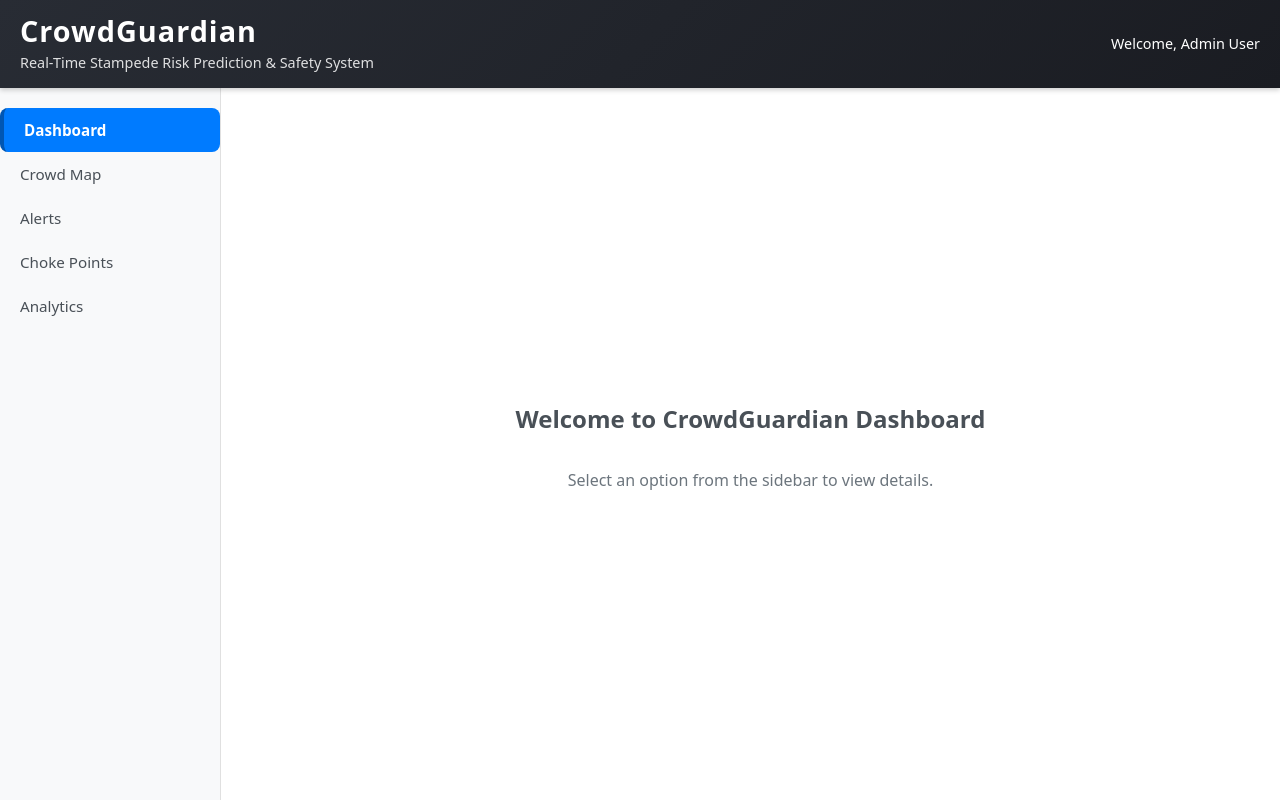
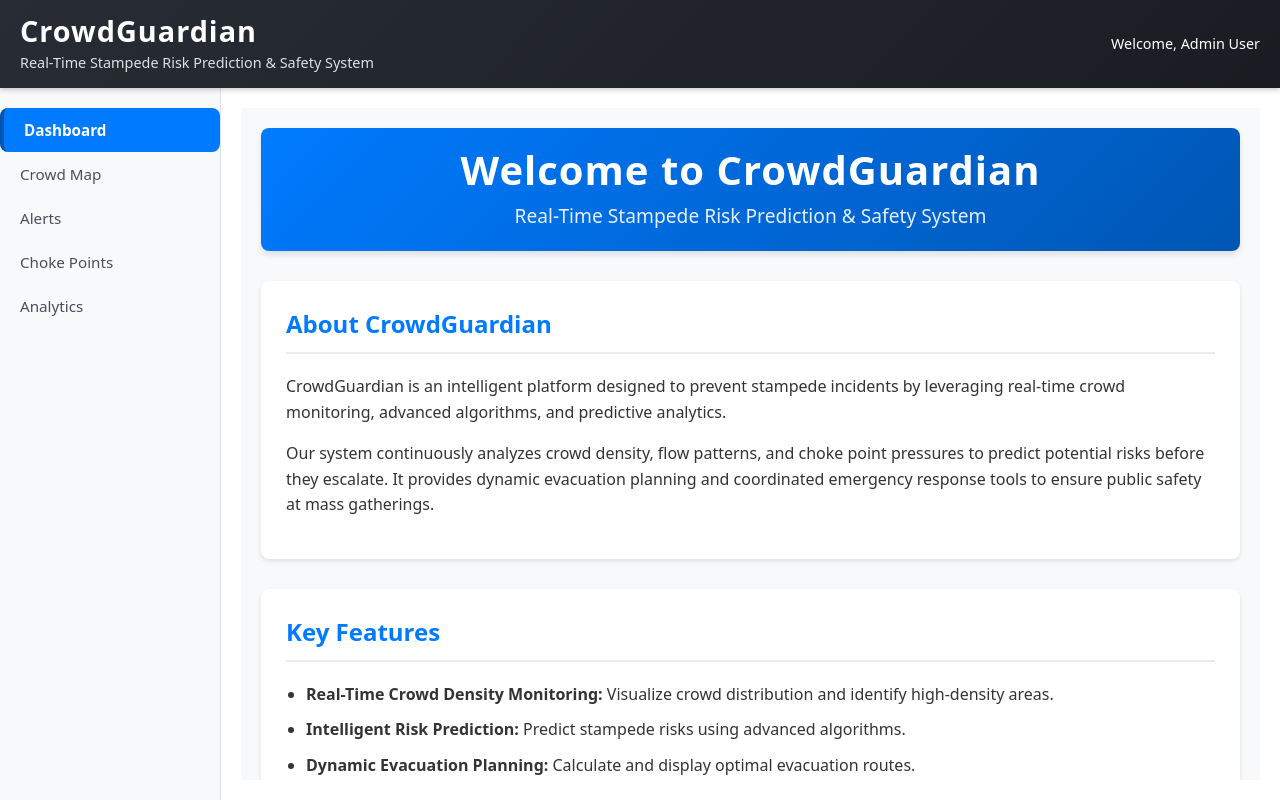
Before and after one commit to SwayamKohli/CrowdGuardian, a React (Vite) app in the folder frontend/: page / in a window 1280 px wide. Built offline with nearby package versions, Linux system fonts and the light colour scheme.

Commit message:
Frontend: Enhance Dashboard landing page with informative content and styling

```diff
--- a/frontend/src/components/layout/MainContent.css
+++ b/frontend/src/components/layout/MainContent.css
@@ -1,25 +1,88 @@
+/* Existing styles for other components */
 .app-main-content {
-  flex: 1; /* Utilize remaining horizontal space */
+  flex: 1;
   padding: 20px;
-  overflow-y: auto; /* Enable vertical scrolling */
+  overflow-y: auto;
   background-color: #ffffff;
   display: flex;
   flex-direction: column;
 }
 
-/* Styles for the dashboard placeholder view */
-.dashboard-placeholder {
-  text-align: center;
-  padding: 40px 20px;
-  color: #6c757d;
-  flex: 1; /* Ensure placeholder fills the available height */
+/* --- New Styles for Dashboard View --- */
+.dashboard-container {
+  flex: 1;
   display: flex;
   flex-direction: column;
-  justify-content: center; /* Center content vertically */
-  align-items: center; /* Center content horizontally */
+  justify-content: flex-start;
+  align-items: stretch;
+  padding: 20px;
+  background-color: #f8f9fa;
+  color: #333;
+  overflow-y: auto;
 }
 
-.dashboard-placeholder h2 {
-  margin-bottom: 15px;
-  color: #495057;
+.dashboard-header {
+  text-align: center;
+  margin-bottom: 30px;
+  padding: 20px;
+  background: linear-gradient(135deg, #007bff, #0056b3);
+  color: white;
+  border-radius: 8px;
+  box-shadow: 0 4px 6px rgba(0,0,0,0.1);
 }
+
+.dashboard-header h1 {
+  margin: 0 0 10px 0;
+  font-size: 2.5em;
+  letter-spacing: 1px;
+}
+
+.dashboard-header p {
+  margin: 0;
+  font-size: 1.2em;
+  opacity: 0.9;
+}
+
+.dashboard-content {
+  display: flex;
+  flex-direction: column;
+  gap: 30px;
+  max-width: 1200px;
+  margin: 0 auto;
+  width: 100%;
+}
+
+.dashboard-intro,
+.dashboard-features,
+.dashboard-call-to-action {
+  background-color: white;
+  padding: 25px;
+  border-radius: 8px;
+  box-shadow: 0 2px 4px rgba(0,0,0,0.1);
+}
+
+.dashboard-intro h2,
+.dashboard-features h2,
+.dashboard-call-to-action h2 {
+  color: #007bff;
+  margin-top: 0;
+  border-bottom: 2px solid #e9ecef;
+  padding-bottom: 10px;
+}
+
+.dashboard-intro p,
+.dashboard-features ul,
+.dashboard-call-to-action ul {
+  font-size: 1em;
+  line-height: 1.6;
+}
+
+.dashboard-features ul,
+.dashboard-call-to-action ul {
+  padding-left: 20px;
+}
+
+.dashboard-features li,
+.dashboard-call-to-action li {
+  margin-bottom: 10px;
+}
--- a/frontend/src/components/layout/MainContent.jsx
+++ b/frontend/src/components/layout/MainContent.jsx
@@ -1,20 +1,16 @@
 import React from 'react';
 import './MainContent.css';
+// Import the components to be rendered based on navigation
 import MapView from '../../components/MapView';
 import AlertsPanel from '../../components/AlertsPanel';
 import ChokePointMonitor from '../../components/ChokePointMonitor';
 import HistoricalAnalytics from '../../components/HistoricalAnalytics';
+// import EvacuationPlanner from '../../components/EvacuationPlanner'; // Import when created
 
-/**
- * Main application content wrapper responsible for rendering the active component
- * based on the current view state controlled by the sidebar.
- *
- * @param {object} props - The component props.
- * @param {string} props.activeView - Identifier for the currently active view (e.g., 'map', 'analytics').
- */
+// Accept activeView as a prop
 const MainContent = ({ activeView }) => {
 
-  // Function to determine which primary component to render
+  // Function to render the correct component based on activeView
   const renderActiveComponent = () => {
     switch (activeView) {
       case 'map':
@@ -25,15 +21,48 @@ const MainContent = ({ activeView }) => {
         return <ChokePointMonitor />;
       case 'analytics':
         return <HistoricalAnalytics />;
-      // case 'evacuation': // Placeholder for EvacuationPlanner component
+      // case 'evacuation': // Add case when EvacuationPlanner is ready
       //   return <EvacuationPlanner />;
-      case 'dashboard':
+      case 'dashboard': // Specific dashboard view
       default:
         return (
-          <div className="dashboard-placeholder">
-            <h2>Welcome to CrowdGuardian Dashboard</h2>
-            <p>Select an option from the sidebar to view details.</p>
-            {/* Placeholder for quick stats or summary cards */}
+          <div className="dashboard-container">
+            <div className="dashboard-header">
+              <h1>Welcome to CrowdGuardian</h1>
+              <p className="dashboard-subtitle">Real-Time Stampede Risk Prediction & Safety System</p>
+            </div>
+            <div className="dashboard-content">
+              <div className="dashboard-intro">
+                <h2>About CrowdGuardian</h2>
+                <p>
+                  CrowdGuardian is an intelligent platform designed to prevent stampede incidents by leveraging real-time crowd monitoring, advanced algorithms, and predictive analytics.
+                </p>
+                <p>
+                  Our system continuously analyzes crowd density, flow patterns, and choke point pressures to predict potential risks before they escalate. It provides dynamic evacuation planning and coordinated emergency response tools to ensure public safety at mass gatherings.
+                </p>
+              </div>
+              <div className="dashboard-features">
+                <h2>Key Features</h2>
+                <ul>
+                  <li><strong>Real-Time Crowd Density Monitoring:</strong> Visualize crowd distribution and identify high-density areas.</li>
+                  <li><strong>Intelligent Risk Prediction:</strong> Predict stampede risks using advanced algorithms.</li>
+                  <li><strong>Dynamic Evacuation Planning:</strong> Calculate and display optimal evacuation routes.</li>
+                  <li><strong>Choke Point Management:</strong> Monitor and manage critical areas prone to bottlenecks.</li>
+                  <li><strong>Historical Analytics:</strong> Analyze past incidents and trends for improved safety strategies.</li>
+                  <li><strong>Multi-Channel Alerts:</strong> Trigger automated warnings via various communication channels.</li>
+                </ul>
+              </div>
+              <div className="dashboard-call-to-action">
+                <h2>Get Started</h2>
+                <p>Explore the system using the navigation menu on the left.</p>
+                <ul>
+                  <li>View the <strong>Crowd Map</strong> for real-time density visualization.</li>
+                  <li>Check the <strong>Alerts Panel</strong> for current warnings.</li>
+                  <li>Monitor <strong>Choke Points</strong> for utilization status.</li>
+                  <li>Analyze <strong>Historical Data</strong> for trends.</li>
+                </ul>
+              </div>
+            </div>
           </div>
         );
     }
@@ -41,6 +70,7 @@ const MainContent = ({ activeView }) => {
 
   return (
     <main className="app-main-content">
+      {/* Render the component based on activeView */}
       {renderActiveComponent()}
     </main>
   );
```
